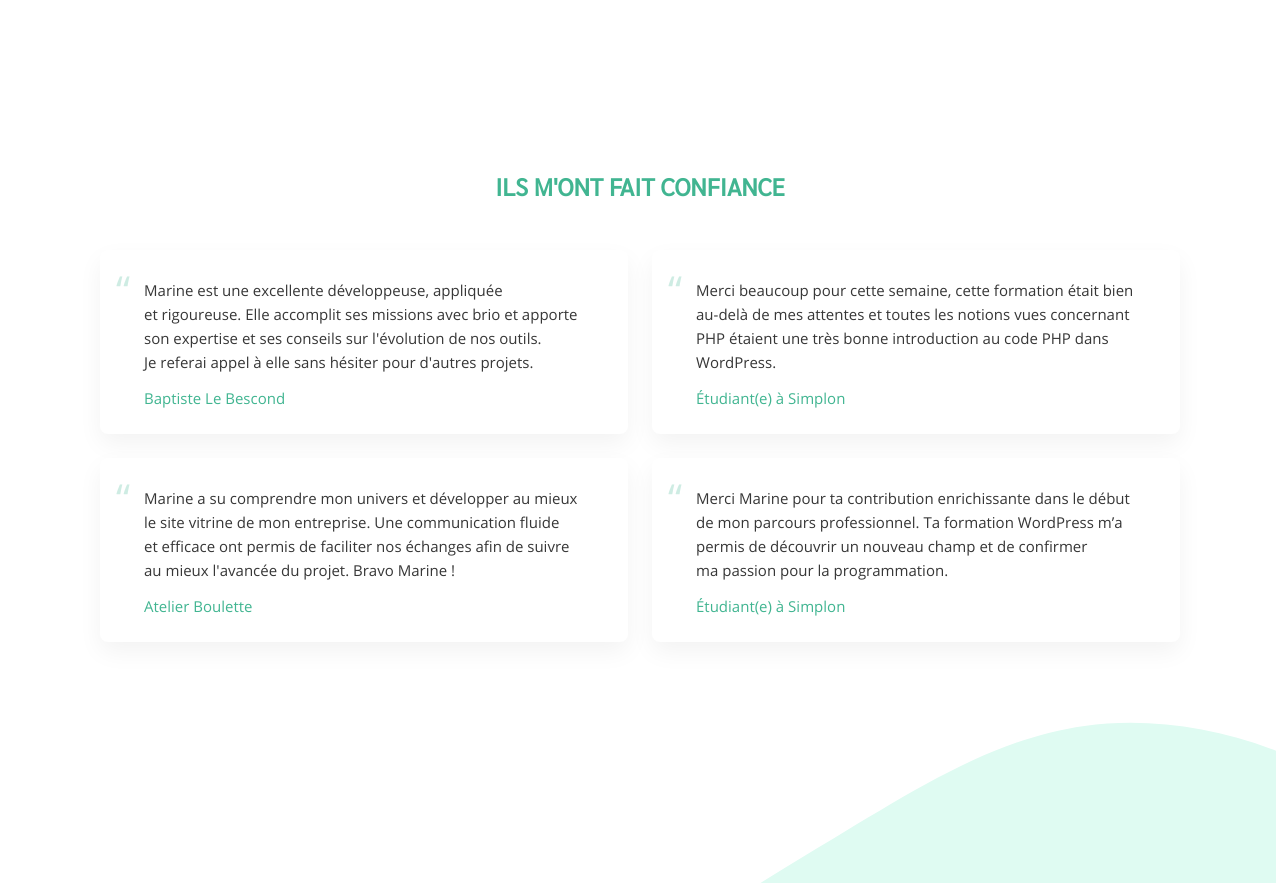
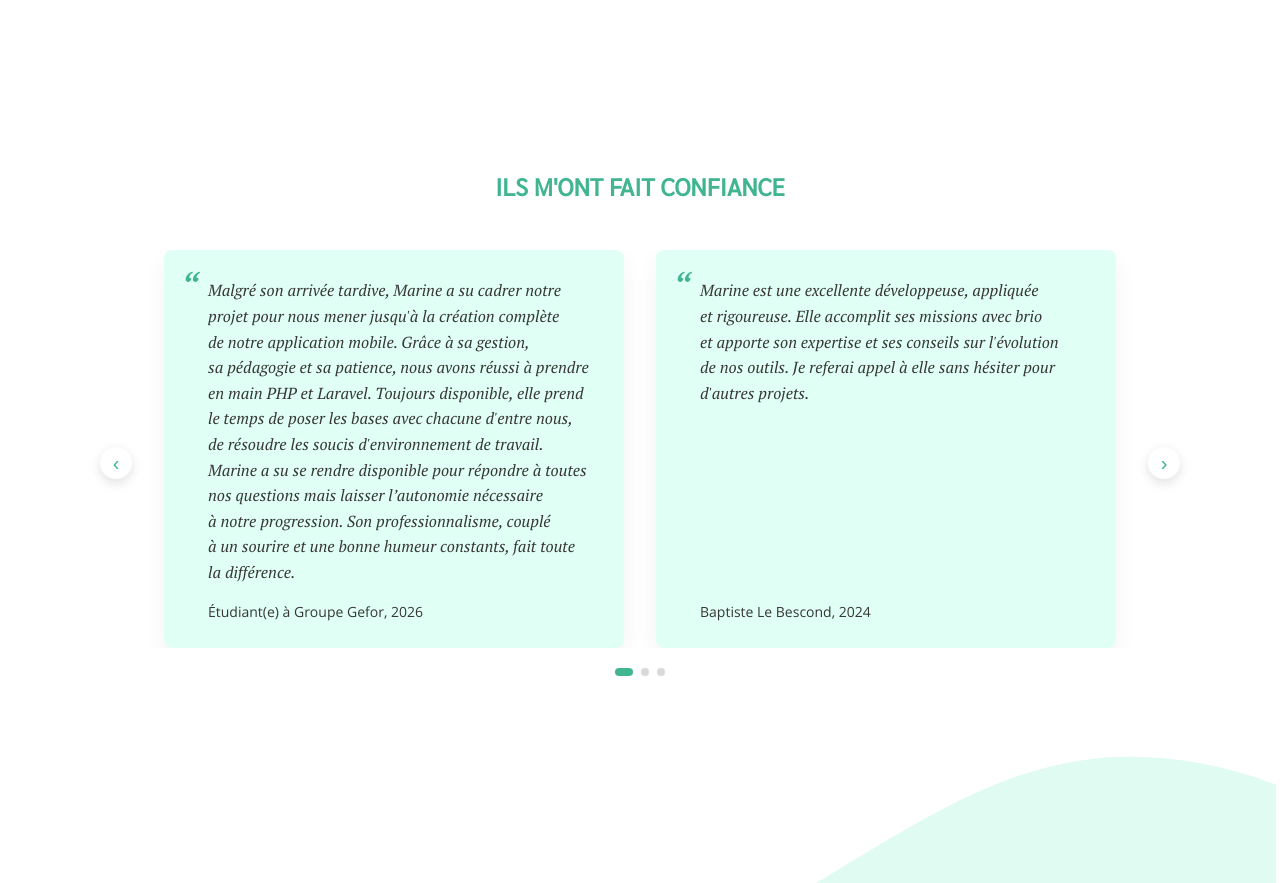
Before and after one commit to marinesl/mon-site, a Symfony app: template templates/dev/resume.html.twig in a window 1280 px wide. Shown: the part 1432-2315 px from the top of the page. Run offline with Twig, Linux system fonts and the light colour scheme; the template is opened without the code that fills it, so the values that code supplies are empty; form fields are guessed from the names that the template uses; some libraries are stand-ins or nearby versions.

Commit message:
ml-4: slider for comments

```diff
--- a/public/css/resume.css
+++ b/public/css/resume.css
@@ -162,8 +162,19 @@
 
 /* Container */
 #comments > div {
-    /*max-width: 60vw;*/
     margin: 0 auto;
+}
+
+/* Slider wrapper (mobile-first) */
+#comments .comments-slider {
+    position: relative;
+    margin: 0 auto;
+    padding: 0 3rem;
+}
+
+/* Clips the track to its own box so neighbouring slides don't peek into the padding */
+#comments .comments-viewport {
+    overflow: hidden;
 }
 
 /* List layout reset */
@@ -171,19 +182,26 @@
     list-style: none;
     margin: 0;
     padding: 0;
-    display: grid;
-    gap: 1.5rem;
+    display: flex;
+    flex-wrap: nowrap;
+    transition: transform 0.5s ease; /* slide animation */
 }
 
 /* Card style for each comment */
 #comments li {
     position: relative;
-    background-color: #fff;
+    background-color: #E0FFF5;
     border-radius: 8px;
     padding: 1.75rem 2rem 1.5rem 2.75rem;
     box-shadow: 0 10px 25px rgba(0, 0, 0, 0.05);
     line-height: 1.6;
-    font-size: 15px;
+    /* Each comment + its side margins = exactly 50% => 2 comments per "page",
+       so the slider's translateX(-100%) steps stay aligned */
+    flex: 0 0 calc(50% - 2rem);
+    box-sizing: border-box;
+    margin: 0 1rem;
+    display: flex;
+    flex-direction: column;
 }
 
 /* Opening quote icon (simple) */
@@ -195,25 +213,85 @@
     font-size: 40px;
     line-height: 1;
     color: #41B591;
-    opacity: 0.25;
+    font-family: 'PTSerif-Italic', serif;
 }
 
 /* Comment text */
 #comments li > span.comment-text {
+    font-family: 'PTSerif-Italic', serif;
     display: block;
-    margin-bottom: 0.75rem;
+    margin-bottom: 1rem;
 }
 
 /* Author line */
 #comments li > span.comment-author {
     display: block;
+    margin-top: auto; /* push to the bottom of the card */
+    font-size: 14px;
+}
+
+/* Navigation arrows (mobile only by default) */
+#comments .comments-nav {
+    position: absolute;
+    top: 50%;
+    transform: translateY(-50%);
+    border: none;
+    background: #fff;
     color: #41B591;
+    width: 32px;
+    height: 32px;
+    border-radius: 999px;
+    box-shadow: 0 4px 12px rgba(0,0,0,0.12);
+    cursor: pointer;
+    font-size: 20px;
+    line-height: 1;
+    display: flex;
+    align-items: center;
+    justify-content: center;
+    padding: 0;
+    z-index: 999;
+}
+
+#comments .comments-prev {
+    left: 0;
+}
+
+#comments .comments-next {
+    right: 0;
+}
+
+#comments .comments-nav:focus-visible {
+    outline: 2px solid #41B591;
+    outline-offset: 2px;
+}
+
+/* Dots */
+#comments .comments-dots {
+    display: flex;
+    justify-content: center;
+    gap: 0.5rem;
+    margin-top: 1.25rem;
+}
+
+#comments .comments-dots button {
+    width: 8px;
+    height: 8px;
+    border-radius: 999px;
+    border: none;
+    background-color: #D9D9D9;
+    cursor: pointer;
+    padding: 0;
+}
+
+#comments .comments-dots button.is-active {
+    background-color: #41B591;
+    width: 18px;
 }
 
 /* Responsive */
-@media (min-width: 768px) {
-    #comments ul {
-        grid-template-columns: repeat(2, minmax(0, 1fr));
+@media (max-width: 480px) {
+    #comments .comments-slider {
+        padding: 0 2rem;
     }
 }
 
--- a/templates/dev/resume.html.twig
+++ b/templates/dev/resume.html.twig
@@ -15,6 +15,11 @@
     <link rel="stylesheet" href="{{ asset('css/resume.css') }}">
 {% endblock %}
 
+{% block javascripts %}
+    {{ parent() }}
+    <script src="{{ asset('js/comments-slider.js') }}"></script>
+{% endblock %}
+
 {% block body %}
 
     {# Introduction #}
@@ -29,25 +34,45 @@
 
         <h2>Ils m'ont fait confiance</h2>
 
-        <div>
-            <ul>
-                <li>
+        <div class="comments-slider" data-autoplay="true" data-interval="7000">
+            <button class="comments-nav comments-prev" type="button" aria-label="Commentaire précédent">
+                ‹
+            </button>
+
+            <div class="comments-viewport">
+                <ul class="comments-slides">
+                    <li class="is-active">
+                        <span class="comment-text">Malgré son&nbsp;arrivée tardive, Marine a&nbsp;su cadrer notre projet pour nous mener jusqu'à la&nbsp;création complète de&nbsp;notre application mobile. Grâce à&nbsp;sa&nbsp;gestion, sa&nbsp;pédagogie et&nbsp;sa&nbsp;patience, nous avons réussi à&nbsp;prendre en&nbsp;main PHP et&nbsp;Laravel. Toujours disponible, elle prend le&nbsp;temps de&nbsp;poser les&nbsp;bases avec chacune d'entre nous, de&nbsp;résoudre les&nbsp;soucis d'environnement de&nbsp;travail. Marine a&nbsp;su se&nbsp;rendre disponible pour répondre à&nbsp;toutes nos&nbsp;questions mais laisser l’autonomie nécessaire à&nbsp;notre&nbsp;progression. Son&nbsp;professionnalisme, couplé à&nbsp;un&nbsp;sourire et&nbsp;une&nbsp;bonne humeur constants, fait toute la&nbsp;différence.</span>
+                        <span class="comment-author">Étudiant(e) à Groupe Gefor, 2026</span>
+                    </li>
+                    <li class="is-active">
                         <span class="comment-text">Marine est une&nbsp;excellente développeuse, appliquée et&nbsp;rigoureuse. Elle&nbsp;accomplit ses&nbsp;missions avec brio et&nbsp;apporte son&nbsp;expertise et&nbsp;ses&nbsp;conseils sur l'évolution de&nbsp;nos&nbsp;outils. Je&nbsp;referai appel à&nbsp;elle sans hésiter pour d'autres projets.</span>
-                    <span class="comment-author">Baptiste Le Bescond</span>
+                        <span class="comment-author">Baptiste Le Bescond, 2024</span>
                     </li>
                     <li>
                         <span class="comment-text">Merci beaucoup pour cette&nbsp;semaine, cette&nbsp;formation était bien au-delà de&nbsp;mes&nbsp;attentes et&nbsp;toutes les&nbsp;notions vues concernant PHP étaient une&nbsp;très bonne introduction au&nbsp;code PHP dans WordPress.</span>
-                    <span class="comment-author">Étudiant(e) à Simplon</span>
+                        <span class="comment-author">Étudiant(e) à Simplon, 2023</span>
                     </li>
                     <li>
                         <span class="comment-text">Marine a su comprendre mon&nbsp;univers et&nbsp;développer au&nbsp;mieux le&nbsp;site vitrine de&nbsp;mon&nbsp;entreprise. Une&nbsp;communication fluide et&nbsp;efficace ont permis de&nbsp;faciliter nos&nbsp;échanges afin de&nbsp;suivre au&nbsp;mieux l'avancée du&nbsp;projet. Bravo Marine&nbsp;!</span>
-                    <span class="comment-author">Atelier Boulette</span>
+                        <span class="comment-author">Atelier Boulette, 2022</span>
                     </li>
                     <li>
                         <span class="comment-text">Merci Marine pour ta&nbsp;contribution enrichissante dans le&nbsp;début de&nbsp;mon&nbsp;parcours professionnel. Ta&nbsp;formation WordPress m’a permis de&nbsp;découvrir un&nbsp;nouveau champ et&nbsp;de&nbsp;confirmer ma&nbsp;passion pour la&nbsp;programmation.</span>
-                    <span class="comment-author">Étudiant(e) à Simplon</span>
+                        <span class="comment-author">Étudiant(e) à Simplon, 2023</span>
                     </li>
                 </ul>
+            </div>
+
+            <button class="comments-nav comments-next" type="button" aria-label="Commentaire suivant">
+                ›
+            </button>
+
+            <div class="comments-dots" aria-hidden="true">
+                <button type="button" class="is-active" data-slide="0"></button>
+                <button type="button" data-slide="1"></button>
+                <button type="button" data-slide="2"></button>
+            </div>
         </div>
 
     </div>
```
Also changed, not shown: public/js/comments-slider.js (added, +112 -0 lines). Lines whose indentation alone changed are shown as unchanged.
